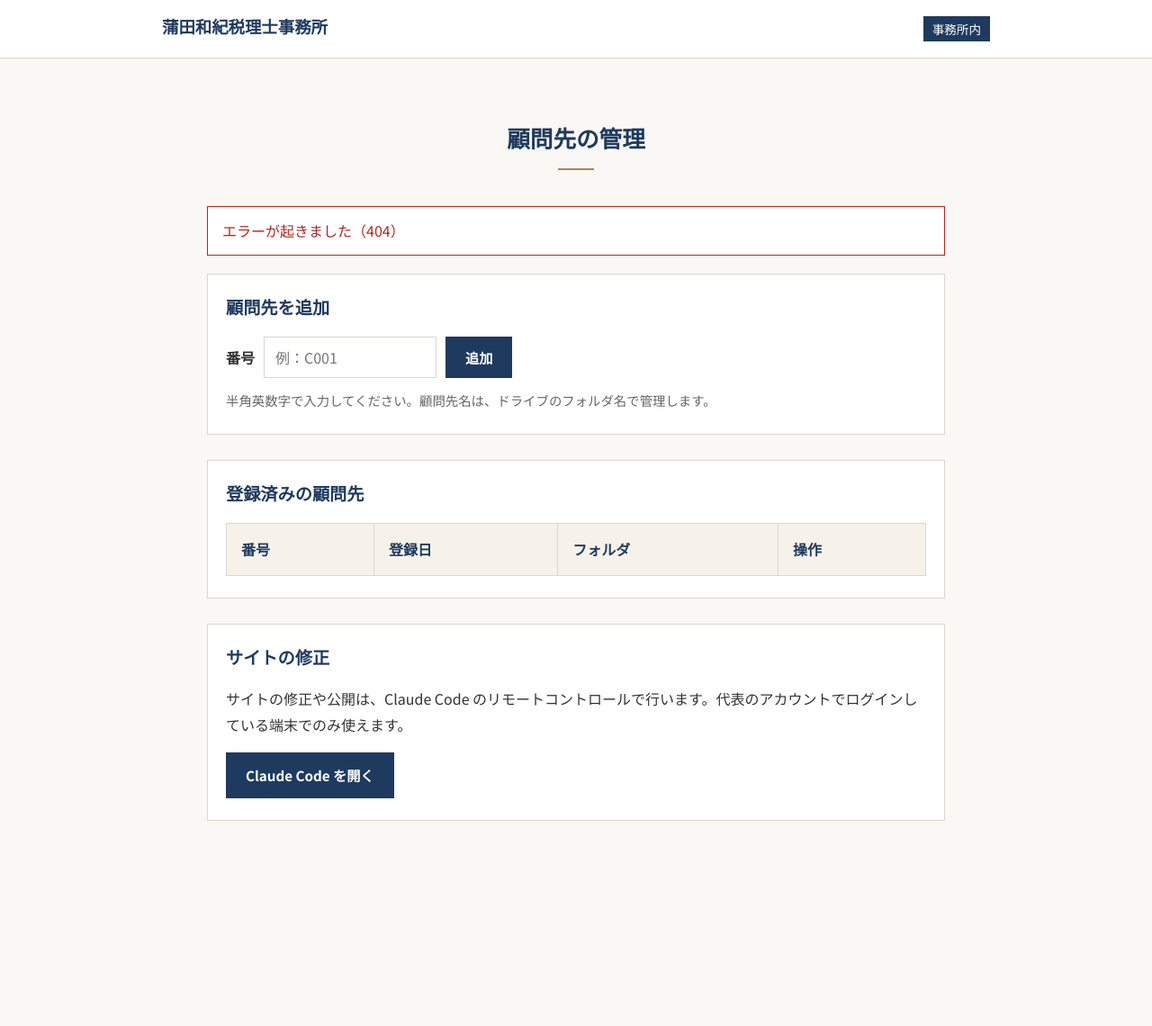
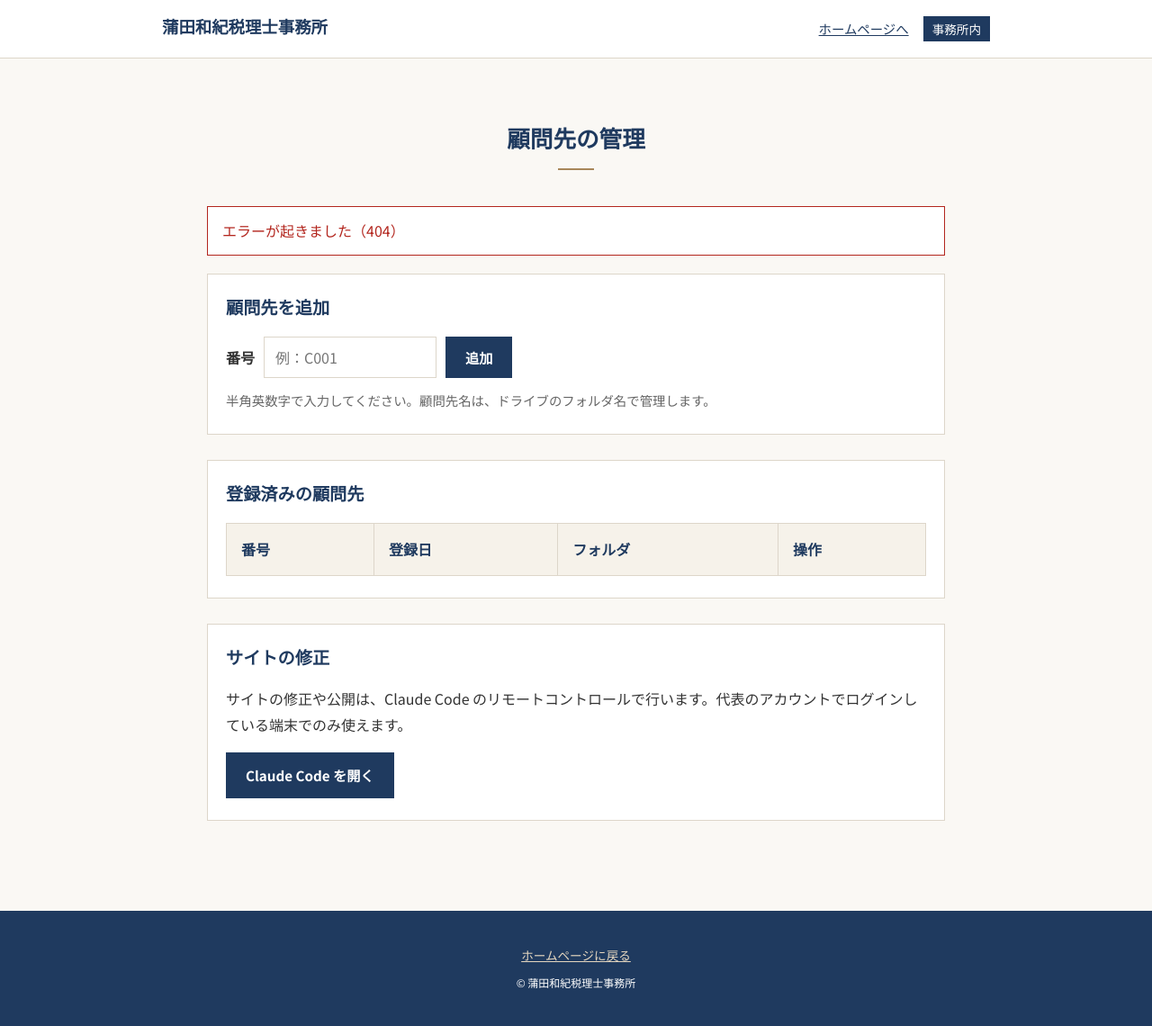
Before and after one commit to kazunorikabata/vps, a plain HTML site: page staff/index.html in a window 1280 px wide. Shown: the whole page at 90% size. Before the commit the page ends 1012 px from the top, so only its background shows below. Drawn offline with Linux system fonts and the light colour scheme; no server answers.

Commit message:
Link back to the home page from the staff page
Co-Authored-By: Claude Opus 5.5 <noreply@anthropic.com>

```diff
--- a/staff/index.html
+++ b/staff/index.html
@@ -16,7 +16,10 @@
   <header class="site-header">
     <div class="container header-inner">
       <a href="/staff/" class="logo">蒲田和紀税理士事務所</a>
-      <span class="staff-badge">事務所内</span>
+      <div class="staff-header-right">
+        <a href="/" class="staff-home-link">ホームページへ</a>
+        <span class="staff-badge">事務所内</span>
+      </div>
     </div>
   </header>
 
@@ -72,6 +75,13 @@
     </div>
   </main>
 
+  <footer class="site-footer">
+    <div class="container">
+      <p class="footer-staff"><a href="/">ホームページに戻る</a></p>
+      <p><small>&copy; 蒲田和紀税理士事務所</small></p>
+    </div>
+  </footer>
+
   <script src="/staff/staff.js"></script>
 </body>
 </html>
--- a/staff/staff.css
+++ b/staff/staff.css
@@ -2,6 +2,9 @@
 
 .staff { max-width: 860px; }
 .staff.is-busy { cursor: progress; }
+
+.staff-header-right { display: flex; align-items: center; gap: 16px; }
+.staff-home-link { color: var(--navy); font-size: 0.9rem; }
 
 .staff-badge {
   padding: 2px 10px;
```
